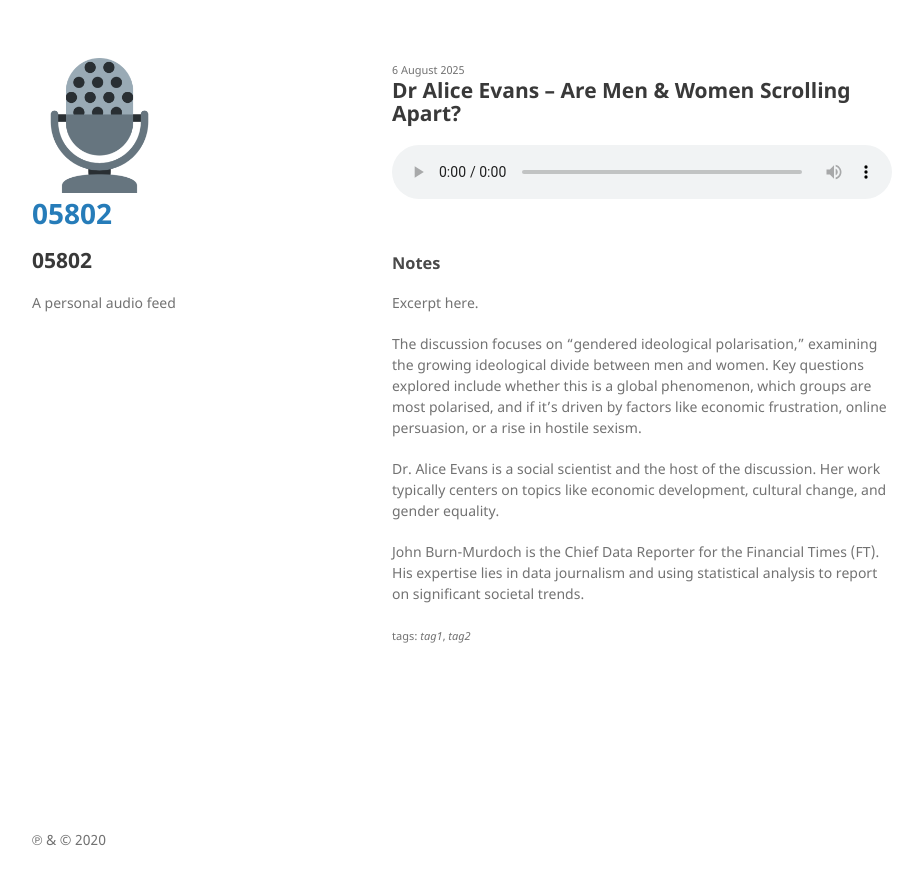
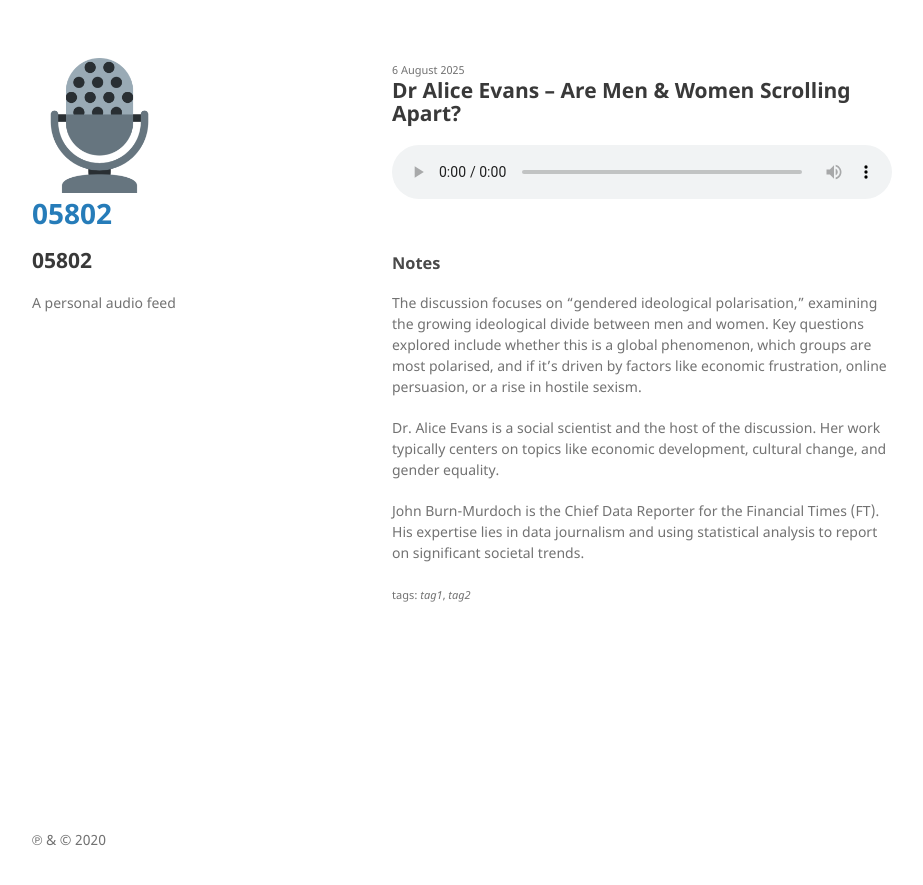
Before and after one commit to 05802/rss_audio, a Jekyll site: the page built from _posts/2025-08-06-Scrolling.md, in a window 1280 px wide. Shown: the top 885 px of the page, without its empty margins (178-1101 px from the left). Built offline with Jekyll 4.4.1, drawn with Linux system fonts in a browser that asks for light colours.

Commit message:
Update 2025-08-06-Scrolling.md

```diff
--- a/_posts/2025-08-06-Scrolling.md
+++ b/_posts/2025-08-06-Scrolling.md
@@ -11,11 +11,8 @@
 layout: podcast
 excerpt_separator: <!--more-->
 ---
-Excerpt here.
-<!--more-->
-
 The discussion focuses on "gendered ideological polarisation," examining the growing ideological divide between men and women. Key questions explored include whether this is a global phenomenon, which groups are most polarised, and if it's driven by factors like economic frustration, online persuasion, or a rise in hostile sexism.
 
 Dr. Alice Evans is a social scientist and the host of the discussion. Her work typically centers on topics like economic development, cultural change, and gender equality.
 
-John Burn-Murdoch is the Chief Data Reporter for the Financial Times (FT). His expertise lies in data journalism and using statistical analysis to report on significant societal trends.
+John Burn-Murdoch is the Chief Data Reporter for the Financial Times (FT). His expertise lies in data journalism and using statistical analysis to report on significant societal trends.<!--more-->
```
